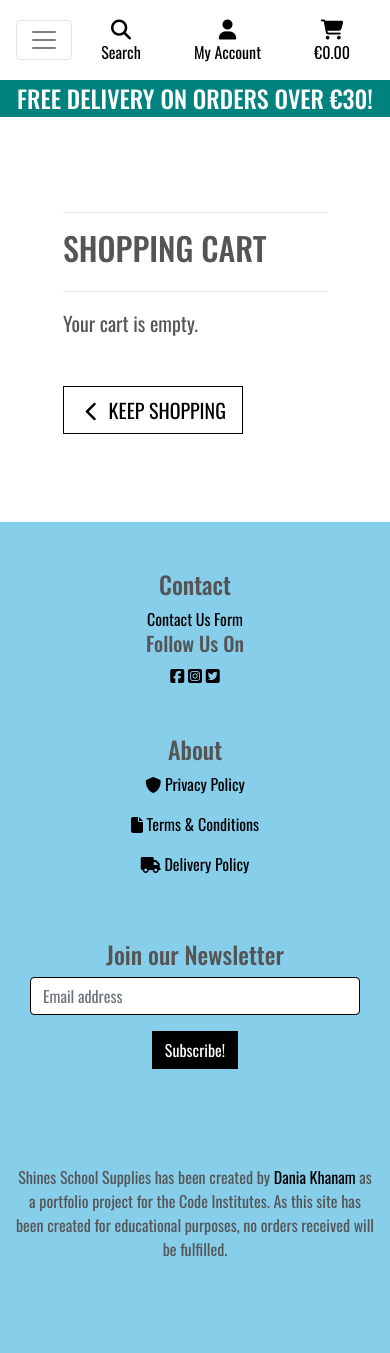
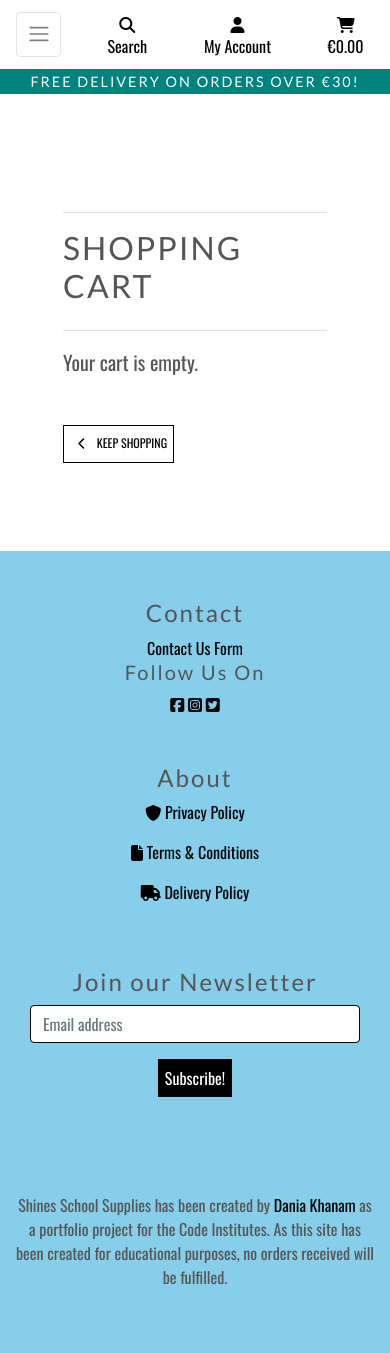
Before and after one commit to Dania2021/shines-school-supplies, a Django app: page /bag/ in a window 390 px wide. Before the commit the page ends 1257 px from the top, so only its background shows below. Run offline with Django 3.2, Linux system fonts and the light colour scheme; some libraries are stand-ins or nearby versions.

Commit message:
base.css refactor

```diff
--- a/static/css/base.css
+++ b/static/css/base.css
@@ -7,8 +7,17 @@ body {
     background-size: cover;
     height: calc(100vh - 164px);
     color: #555;
-    font-family: "Oswald";
+    font-family: "Oswald", sans-serif;
     z-index: 5;
+}
+
+h1,
+h2,
+h3,
+h4,
+h5 {
+    font-family: "Lato", serif;
+    letter-spacing: 2px;
 }
 
 /* from Bulma */
@@ -99,6 +108,11 @@ body {
 a {
     text-decoration: none;
     color: #000;
+}
+
+a:hover {
+    text-decoration: none;
+    color: #706563;
 }
 
 .overlay {
@@ -302,4 +316,41 @@ input[name='q']::placeholder {
     body {
         height: calc(100vh - 116px);
     }
+
+    .display-4.logo-font.text-black {
+        font-size: 2rem;
+    }
+
+    .nav-link {
+        padding: 0.15rem;
+    }
+
+    .nav-link i.fa-lg {
+        font-size: 1rem;
+    }
+
+    .navbar-toggler {
+        padding: .6rem .6rem;
+        font-size: 1rem;
+    }
+
+    #delivery-banner h4 {
+        font-size: .9rem;
+    }
+
+    .btn.btn-outline-black.rounded-0,
+    .btn.btn-black.rounded-0 {
+        padding: .375rem .375rem;
+    }
+
+    .btn.btn-outline-black.rounded-0.btn-lg,
+    .btn.btn-black.rounded-0.btn-lg {
+        padding: .375rem .375rem;
+        font-size: .75rem;
+    }
+
+    .increment-qty,
+    .decrement-qty {
+        padding: .25rem .5rem !important;
+    }
 }
```
